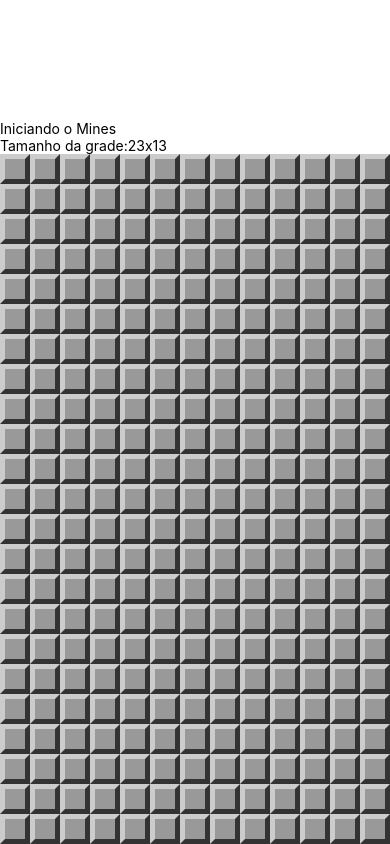
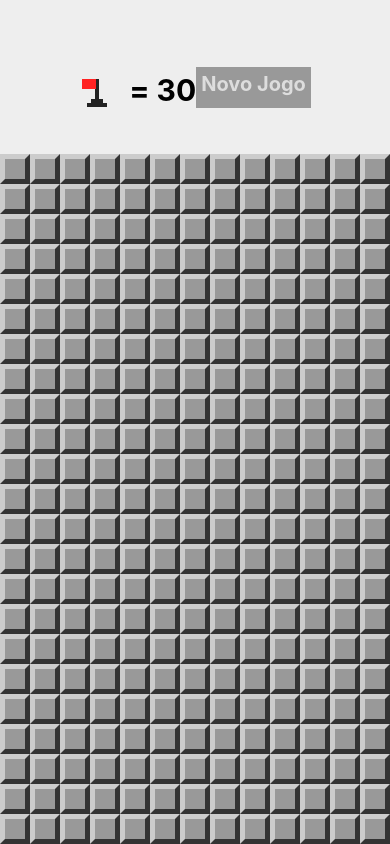
Before and after one commit to maarcos-wesleey/Mobile-TEI4, a React Native app in the folder CampoMinado/: screen / in a window 390 px wide. Built offline with nearby package versions, Linux system fonts and the light colour scheme.

Commit message:
Finalizado

```diff
--- a/CampoMinado/App.js
+++ b/CampoMinado/App.js
@@ -1,17 +1,19 @@
-import { StatusBar } from 'expo-status-bar';
-import { Alert, StyleSheet, Text, View } from 'react-native';
-import params from './src/params';
-import Field from './src/components/Field';
-import MineField from './src/components/MineField';
+import React, {Component} from 'react';
+import {StyleSheet, Text, View, Alert} from 'react-native';
+import params from './src/params'
+import MineField from './src/components/MineField'
+import Header from './src/components/Header'
+import LevelSelection from './src/screens/LevelSelection'
 import {
   createMinedBoard,
   cloneBoard,
   openField,
   hadExplosion,
   wonGame,
-  showMines
-} from './src/functions';
-import { Component } from 'react';
+  showMines,
+  invertFlag,
+  flagsUsed
+} from './src/functions'
 
 export default class App extends Component {
 
@@ -33,6 +35,7 @@
       board: createMinedBoard(rows, cols, this.minesAmount()),
       won: false,
       lost: false,
+      showLevelSelection: false,
     }
   }
 
@@ -44,31 +47,47 @@
 
     if (lost) {
       showMines(board)
-      Alert.alert('Perdeeeeum', 'Que burroooo!')
+      Alert.alert('Perdeeeeu!', 'Que buuuurro!')
     }
 
     if (won) {
       Alert.alert('Parabéns', 'Você Venceu!')
     }
 
-    this.setState({board, lost, won})
-
+    this.setState({ board, lost, won })
   }
 
+  onSelectField = (row, column) => {
+    const board = cloneBoard(this.state.board)
+    invertFlag(board, row, column)
+    const won = wonGame(board)
+
+    if (won) {
+      Alert.alert('Parabéns', 'Você Venceu!')
+    }
+
+    this.setState({ board, won })
+  }
+
+  onLevelSelected = level => {
+    params.difficultLevel = level
+    this.setState(this.createState())
+  }
 
   render() {
     return (
       <View style={styles.container}>
-        <Text style={styles.welcome}>Iniciando o Mines</Text>
-        <Text style={styles.instructions}>Tamanho da grade:
-          {params.getRowsAmount()}x{params.getColumnsAmount()}
-        </Text>
+        <LevelSelection isVisible={this.state.showLevelSelection}
+          onLevelSelected={this.onLevelSelected}
+          onCancel={() => this.setState({ showLevelSelection: false })} />
+        <Header flagsLeft={this.minesAmount() - flagsUsed(this.state.board)}
+          onNewGame={() => this.setState(this.createState())}
+          onFlagPress={() => this.setState({ showLevelSelection: true })} />
         <View style={styles.board}>
           <MineField board={this.state.board}
-          onOpenField={this.onOpenField} />
+            onOpenField={this.onOpenField}
+            onSelectField={this.onSelectField} />
         </View>
-
-        <StatusBar style="auto" />
       </View>
     );
   }
--- a/CampoMinado/src/components/Field.js
+++ b/CampoMinado/src/components/Field.js
@@ -24,7 +24,8 @@
 
 
         return (
-            <TouchableWithoutFeedback onPress={props.onOpen}>
+            <TouchableWithoutFeedback onPress={props.onOpen}
+                onLongPress={props.onSelect}>
                 <View style={styleField}>
                     {!mined && opened && nearMines > 0 ?
                     <Text style={[styles.label, {color: color}]}>
--- /dev/null
+++ b/CampoMinado/src/components/Header.js
@@ -0,0 +1,56 @@
+import React from "react";
+import {View, StyleSheet, Text, TouchableOpacity } from 'react-native'
+import Flag from './Flag'
+
+export default props => {
+    return (
+        <View style={styles.container}>
+            <View style={styles.flagContainer}>
+                <TouchableOpacity onPress={props.onFlagPress}
+                    style={styles.flagButton}>
+                        <Flag bigger />
+                    </TouchableOpacity>
+                    <Text style={styles.flagsLeft}>= {props.flagsLeft}</Text>
+                    <TouchableOpacity style={styles.button}
+                        onPress={props.onNewGame}>
+                        <Text style={styles.buttonLabel}>Novo Jogo</Text>
+                        </TouchableOpacity>
+            </View>
+        </View>
+    )
+}
+
+
+const styles = StyleSheet.create({
+    container: {
+        flex: 1,
+        flexDirection: 'row',
+        backgroundColor: '#EEE',
+        alignItems: 'center',
+        justifyContent: 'space-around',
+        paddingTop: 20,
+        paddingHorizontal: 20,
+    },
+    flagContainer: {
+        flexDirection: 'row',
+    },
+    flagButton: {
+        marginTop: 10,
+        minWidth: 30
+    },
+    flagsLeft: {
+        fontSize: 30,
+        fontWeight: 'bold',
+        paddingTop: 5,
+        marginLeft: 20,
+    },
+    button: {
+        backgroundColor: '#999',
+        padding: 5,
+    },
+    buttonLabel: {
+        fontSize: 20,
+        color: '#DDD',
+        fontWeight: 'bold'
+    }
+})
--- /dev/null
+++ b/CampoMinado/src/screens/LevelSelection.js
@@ -0,0 +1,74 @@
+import React from 'react'
+import {
+    View,
+    StyleSheet,
+    Text,
+    TouchableOpacity,
+    Modal
+} from 'react-native'
+
+export default props => {
+    return (
+        <Modal onRequestClose={props.onCancel}
+            visible={props.isVisible} animationType='slide'
+            transparent={true}>
+            <View style={styles.frame}>
+                <View style={styles.container}>
+                    <Text style={styles.title}>Selecione o Nível</Text>
+                    <TouchableOpacity
+                        style={[styles.button, styles.bgEasy]}
+                        onPress={() => props.onLevelSelected(0.1)}>
+                        <Text style={styles.buttonLabel}>Fácil</Text>
+                    </TouchableOpacity>
+                    <TouchableOpacity
+                        style={[styles.button, styles.bgNormal]}
+                        onPress={() => props.onLevelSelected(0.2)}>
+                        <Text style={styles.buttonLabel}>Intermediário</Text>
+                    </TouchableOpacity>
+                    <TouchableOpacity
+                        style={[styles.button, styles.bgHard]}
+                        onPress={() => props.onLevelSelected(0.3)}>
+                        <Text style={styles.buttonLabel}>Difícil</Text>
+                    </TouchableOpacity>
+                </View>
+            </View>
+        </Modal>
+    )
+}
+
+const styles = StyleSheet.create({
+    frame: {
+        flex: 1,
+        alignItems: 'center',
+        justifyContent: 'center',
+        backgroundColor: 'rgba(0,0,0,0.6)',
+    },
+    container: {
+        backgroundColor: '#EEE',
+        alignItems: 'center',
+        justifyContent: 'center',
+        padding: 15,
+    },
+    title: {
+        fontSize: 30,
+        fontWeight: 'bold',
+    },
+    button: {
+        marginTop: 10,
+        padding: 5,
+    },
+    buttonLabel: {
+        fontSize: 20,
+        color: '#EEE',
+        fontWeight: 'bold',
+    },
+    bgEasy: {
+        backgroundColor: '#49b65d'
+    },
+    bgNormal: {
+        backgroundColor: '#2765F7'
+    },
+    bgHard: {
+        backgroundColor: '#F26337'
+    }
+})
```
